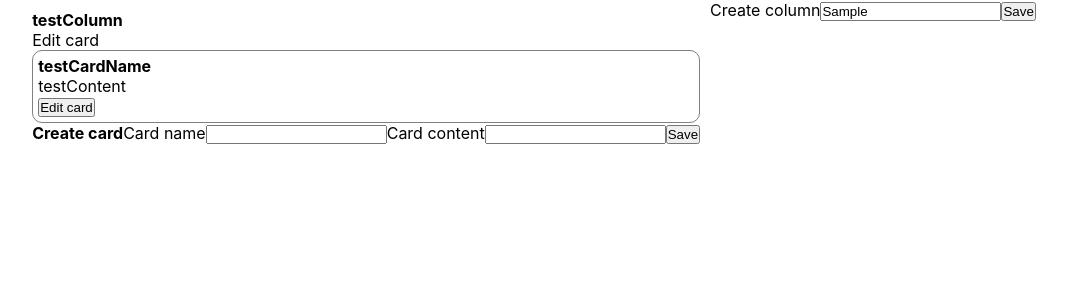
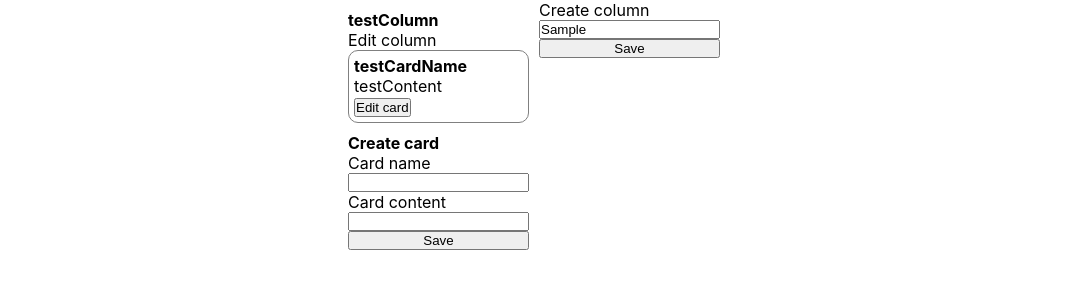
Before and after one commit to andreevgy/trello-clone, a React (Create React App) app: page / in a window 1280 px wide. Both pictures are taken after typing "Sample" into the empty fields and a click on the button "Add card". Shown: the top 300 px of the page, without its empty margins (111-1178 px from the left). Built offline with nearby package versions, Linux system fonts and the light colour scheme.

Commit message:
Added moving cards between columns

```diff
--- a/src/App.tsx
+++ b/src/App.tsx
@@ -6,6 +6,7 @@ import { CardType } from "./components/Card";
 import Column, {ColumnType} from "./components/Column";
 import {CardsContext} from "./utils/cardsContext";
 import ColumnInput from "./components/ColumnInput";
+import {ColumnsContext} from "./utils/columnsContext";
 
 const generateRandomString = () => {
   return Math.round(Math.random() * 1000).toString();
@@ -92,6 +93,7 @@ function App() {
 
   return (
     <div className={styles.app}>
+      <ColumnsContext.Provider value={{ columns }}>
         <CardsContext.Provider value={{ cards, removeCard, moveCardBetweenColumns, changeCardData }}>
           {columns.map(column => <Column
             key={column.id}
@@ -101,6 +103,7 @@ function App() {
           />)}
           <ColumnInput onSave={addColumn} />
       </CardsContext.Provider>
+      </ColumnsContext.Provider>
     </div>
   );
 }
--- a/src/components/Card/Card.module.scss
+++ b/src/components/Card/Card.module.scss
@@ -1,5 +1,6 @@
 .card {
   border: 1px solid grey;
   border-radius: 10px;
-  padding: 5px
+  padding: 5px;
+  margin-bottom: 10px;
 }
--- a/src/components/Card/Card.tsx
+++ b/src/components/Card/Card.tsx
@@ -1,7 +1,8 @@
-import React, {useCallback, useState} from 'react';
+import React, {useCallback, useEffect, useMemo, useState} from 'react';
 import {useCardsContext, getCardById} from "../../utils/cardsContext";
 import styles from './Card.module.scss';
 import CardInput from "../CardInput";
+import {useColumnContext} from "../../utils/columnsContext";
 
 export interface CardType {
   id: string;
@@ -11,17 +12,31 @@ export interface CardType {
 
 interface CardProps {
   cardId: string;
+  columnId: string;
 }
 
-const Card: React.FC<CardProps> = ({ cardId }) => {
-  const { cards, changeCardData } = useCardsContext();
+const Card: React.FC<CardProps> = ({ cardId, columnId }) => {
+  const { cards, changeCardData, moveCardBetweenColumns } = useCardsContext();
   const [isEditingActive, setIsEditingActive] = useState(false);
+  const [isMovingDropdownActive, setIsMovingDropdownActive] = useState(false);
   const card = getCardById(cardId, cards);
+  const { columns } = useColumnContext();
 
   const onEdit = useCallback((name: string, content: string) => {
     changeCardData(cardId, name, content);
     setIsEditingActive(false);
   }, [changeCardData, cardId]);
+
+  const colsToMove = useMemo(() => {
+    return columns
+      .filter(c => c.id !== columnId)
+      .map(c => ({ name: c.name, id: c.id }));
+  }, [columns, columnId])
+
+  const onMove = useCallback((newColId: string) => {
+    setIsMovingDropdownActive(false);
+    moveCardBetweenColumns(cardId, columnId, newColId);
+  }, [columnId, cardId, moveCardBetweenColumns]);
 
   if (isEditingActive) {
     return <div className={styles.card}>
@@ -33,6 +48,14 @@ const Card: React.FC<CardProps> = ({ cardId }) => {
     <b>{ card.name }</b>
     <p>{ card.content }</p>
     <button onClick={() => setIsEditingActive(true)}>Edit card</button>
+    {!!colsToMove.length && <button onClick={() => setIsMovingDropdownActive(v => !v)}>Move card</button>}
+    {isMovingDropdownActive && <div>
+      {
+        colsToMove.map(c => <div key={c.id} onClick={() => onMove(c.id)}>
+          {c.name}
+        </div>)
+      }
+    </div>}
   </div>
 }
 
--- /dev/null
+++ b/src/components/CardInput/CardInput.module.scss
@@ -0,0 +1,4 @@
+.cardInput {
+  display: flex;
+  flex-direction: column;
+}
--- a/src/components/CardInput/CardInput.tsx
+++ b/src/components/CardInput/CardInput.tsx
@@ -1,4 +1,5 @@
 import React, {FormEvent, useCallback, useId, useState} from "react";
+import styles from './CardInput.module.scss';
 
 interface CardInputProps {
   defaultName?: string;
@@ -21,7 +22,7 @@ const CardInput: React.FC<CardInputProps> = (props) => {
     setContent('');
   }, [name, content, onSave]);
 
-  return <form onSubmit={onSubmit}>
+  return <form onSubmit={onSubmit} className={styles.cardInput}>
     <b>{label}</b>
     <label htmlFor={nameId}>Card name</label>
     <input id={nameId} value={name} onChange={e => setName(e.target.value)} />
--- a/src/components/Column/Column.tsx
+++ b/src/components/Column/Column.tsx
@@ -36,9 +36,9 @@ const Column: React.FC<ColumnProps> = (props) => {
       ? <h4 onClick={() => setIsEditing(true)}>{column.name}</h4>
       : <ColumnInput onSave={onEdit} defaultName={column.name} label="Edit column" />
     }
-    {!isEditing && <div onClick={() => setIsEditing(true)}>Edit card</div>}
+    {!isEditing && <div onClick={() => setIsEditing(true)}>Edit column</div>}
     <div>
-      {column.cards.map(c => <Card cardId={c} key={c}/>)}
+      {column.cards.map(c => <Card cardId={c} columnId={column.id} key={c}/>)}
     </div>
     {!isCreateCardOpen && <button onClick={() => setIsCreateCardOpen(true)}>Add card</button>}
     {isCreateCardOpen && <CardInput onSave={onCardCreation} />}
--- /dev/null
+++ b/src/components/ColumnInput/ColumnInput.module.scss
@@ -0,0 +1,4 @@
+.columnInput {
+  display: flex;
+  flex-direction: column;
+}
--- a/src/components/ColumnInput/ColumnInput.tsx
+++ b/src/components/ColumnInput/ColumnInput.tsx
@@ -1,4 +1,5 @@
 import React, {FormEvent, useCallback, useId, useState} from "react";
+import styles from './ColumnInput.module.scss';
 
 interface ColumnInputProps {
   onSave: (name: string) => void;
@@ -17,7 +18,7 @@ const ColumnInput: React.FC<ColumnInputProps> = (props) => {
     setValue('');
   }, [value, onSave]);
 
-  return <form onSubmit={onSubmit}>
+  return <form onSubmit={onSubmit} className={styles.columnInput}>
     <label htmlFor={id}>{label}</label>
     <input id={id} value={value} onChange={e => setValue(e.target.value)} />
     <button type="submit">Save</button>
--- /dev/null
+++ b/src/utils/columnsContext.ts
@@ -0,0 +1,12 @@
+import React, {useContext} from "react";
+import {ColumnType} from "../components/Column";
+
+interface ColumnsContextType {
+  columns: ColumnType[];
+}
+
+export const ColumnsContext = React.createContext<ColumnsContextType>({
+  columns: []
+});
+
+export const useColumnContext = () => useContext(ColumnsContext);
```
Lines whose indentation alone changed are shown as unchanged.
